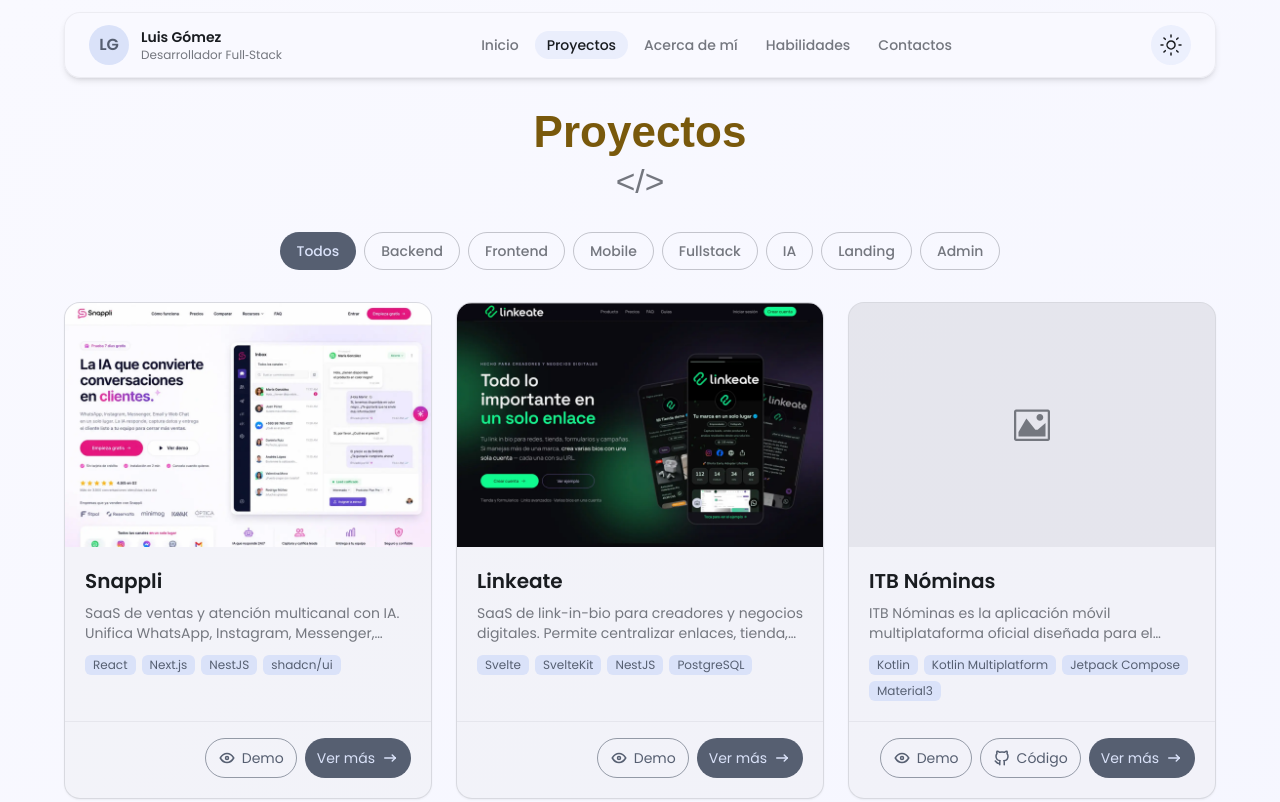
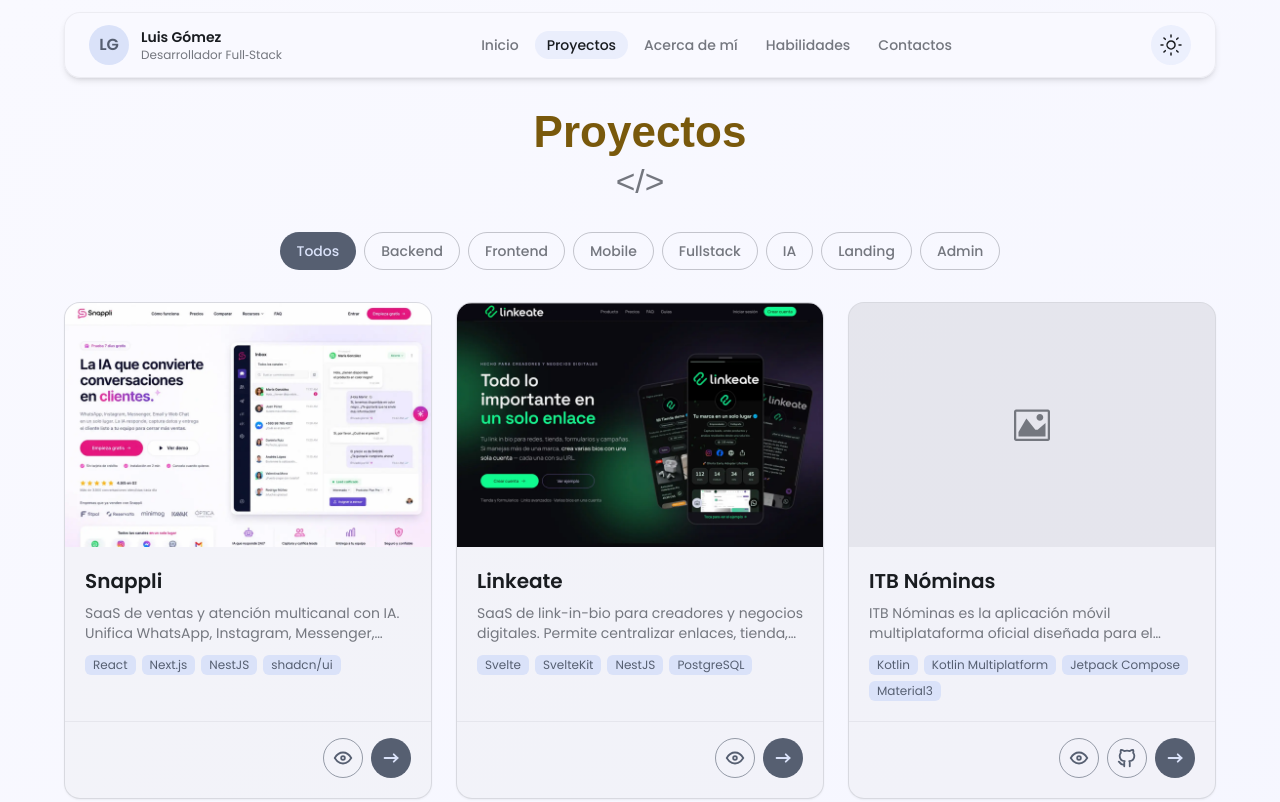
Before and after one commit to luis-gomez-91/portfolio, an Astro site: page /projects in a window 1280 px wide. Shown: the top 802 px of the page. Built offline with nearby package versions, Linux system fonts and the light colour scheme; Astro itself is replaced by a stand-in of ours; a web font is replaced by a local one; what tailwindcss-animated would draw is missing.

Commit message:
Refactorización del componente ProjectItem. Se mejoraron los estilos de los botones, se ajustaron los atributos de accesibilidad y se actualizó el tamaño de los íconos. Se optimizó la estructura del código para una mejor legibilidad y mantenimiento.

```diff
--- a/src/components/ProjectItem.astro
+++ b/src/components/ProjectItem.astro
@@ -64,14 +64,15 @@
                     href={url_demo}
                     target="_blank"
                     rel="noopener noreferrer"
-                    class="inline-flex items-center justify-center gap-1.5 h-10 px-3 rounded-full text-sm
+                    class="inline-flex items-center justify-center w-10 h-10 rounded-full
                            text-secondary-light dark:text-secondary-dark
                            bg-transparent border border-secondary-light/60 dark:border-secondary-dark/60
                            hover:bg-secondary-light/15 hover:dark:bg-secondary-dark/15
                            hover:border-secondary-light dark:hover:border-secondary-dark
-                           transition-all duration-200 ease-out">
-                    <svg xmlns="http://www.w3.org/2000/svg" width="18" height="18" viewBox="0 0 24 24" fill="none" stroke="currentColor" stroke-width="2" stroke-linecap="round" stroke-linejoin="round" aria-hidden="true"><path stroke="none" d="M0 0h24v24H0z" fill="none"/><path d="M10 12a2 2 0 1 0 4 0a2 2 0 0 0 -4 0" /><path d="M21 12c-2.4 4 -5.4 6 -9 6c-3.6 0 -6.6 -2 -9 -6c2.4 -4 5.4 -6 9 -6c3.6 0 6.6 2 9 6" /></svg>
-                    <span>Demo</span>
+                           transition-all duration-200 ease-out"
+                    aria-label="Ver demo"
+                    title="Ver demo">
+                    <svg xmlns="http://www.w3.org/2000/svg" width="22" height="22" viewBox="0 0 24 24" fill="none" stroke="currentColor" stroke-width="2" stroke-linecap="round" stroke-linejoin="round" aria-hidden="true"><path stroke="none" d="M0 0h24v24H0z" fill="none"/><path d="M10 12a2 2 0 1 0 4 0a2 2 0 0 0 -4 0" /><path d="M21 12c-2.4 4 -5.4 6 -9 6c-3.6 0 -6.6 -2 -9 -6c2.4 -4 5.4 -6 9 -6c3.6 0 6.6 2 9 6" /></svg>
                 </a>
             )}
             { url_github !== "" && (
@@ -79,26 +80,28 @@
                     href={url_github}
                     target="_blank"
                     rel="noopener noreferrer"
-                    class="inline-flex items-center justify-center gap-1.5 h-10 px-3 rounded-full text-sm
+                    class="inline-flex items-center justify-center w-10 h-10 rounded-full
                            text-secondary-light dark:text-secondary-dark
                            bg-transparent border border-secondary-light/60 dark:border-secondary-dark/60
                            hover:bg-secondary-light/15 hover:dark:bg-secondary-dark/15
                            hover:border-secondary-light dark:hover:border-secondary-dark
-                           transition-all duration-200 ease-out">
-                    <svg xmlns="http://www.w3.org/2000/svg" width="18" height="18" viewBox="0 0 24 24" fill="none" stroke="currentColor" stroke-width="2" stroke-linecap="round" stroke-linejoin="round" aria-hidden="true"><path stroke="none" d="M0 0h24v24H0z" fill="none"/><path d="M9 19c-4.3 1.4 -4.3 -2.5 -6 -3m12 5v-3.5c0 -1 .1 -1.4 -.5 -2c2.8 -.3 5.5 -1.4 5.5 -6a4.6 4.6 0 0 0 -1.3 -3.2a4.2 4.2 0 0 0 -.1 -3.2s-1.1 -.3 -3.5 1.3a12.3 12.3 0 0 0 -6.2 0c-2.4 -1.6 -3.5 -1.3 -3.5 -1.3a4.2 4.2 0 0 0 -.1 3.2a4.6 4.6 0 0 0 -1.3 3.2c0 4.6 2.7 5.7 5.5 6c-.6 .6 -.6 1.2 -.5 2v3.5" /></svg>
-                    <span>Código</span>
+                           transition-all duration-200 ease-out"
+                    aria-label="Ver código"
+                    title="Ver código">
+                    <svg xmlns="http://www.w3.org/2000/svg" width="22" height="22" viewBox="0 0 24 24" fill="none" stroke="currentColor" stroke-width="2" stroke-linecap="round" stroke-linejoin="round" aria-hidden="true"><path stroke="none" d="M0 0h24v24H0z" fill="none"/><path d="M9 19c-4.3 1.4 -4.3 -2.5 -6 -3m12 5v-3.5c0 -1 .1 -1.4 -.5 -2c2.8 -.3 5.5 -1.4 5.5 -6a4.6 4.6 0 0 0 -1.3 -3.2a4.2 4.2 0 0 0 -.1 -3.2s-1.1 -.3 -3.5 1.3a12.3 12.3 0 0 0 -6.2 0c-2.4 -1.6 -3.5 -1.3 -3.5 -1.3a4.2 4.2 0 0 0 -.1 3.2a4.6 4.6 0 0 0 -1.3 3.2c0 4.6 2.7 5.7 5.5 6c-.6 .6 -.6 1.2 -.5 2v3.5" /></svg>
                 </a>
             )}
             <a
                 href={`/${slug}`}
-                class="inline-flex items-center justify-center gap-1.5 h-10 px-3 rounded-full text-sm
+                class="inline-flex items-center justify-center w-10 h-10 rounded-full
                        text-secondaryContainer-light dark:text-secondaryContainer-dark
                        bg-secondary-light dark:bg-secondary-dark
                        hover:bg-secondary-light/90 hover:dark:bg-secondary-dark/90
                        hover:scale-[1.02] active:scale-[0.98]
-                       transition-all duration-200 ease-out">
-                <span>Ver más</span>
-                <svg xmlns="http://www.w3.org/2000/svg" width="18" height="18" viewBox="0 0 24 24" fill="none" stroke="currentColor" stroke-width="2" stroke-linecap="round" stroke-linejoin="round" aria-hidden="true"><path stroke="none" d="M0 0h24v24H0z" fill="none"/><path d="M5 12l14 0" /><path d="M15 16l4 -4" /><path d="M15 8l4 4" /></svg>
+                       transition-all duration-200 ease-out"
+                aria-label="Ver más"
+                title="Ver más">
+                <svg xmlns="http://www.w3.org/2000/svg" width="22" height="22" viewBox="0 0 24 24" fill="none" stroke="currentColor" stroke-width="2" stroke-linecap="round" stroke-linejoin="round" aria-hidden="true"><path stroke="none" d="M0 0h24v24H0z" fill="none"/><path d="M5 12l14 0" /><path d="M15 16l4 -4" /><path d="M15 8l4 4" /></svg>
             </a>
     </div>
 </div>
```
